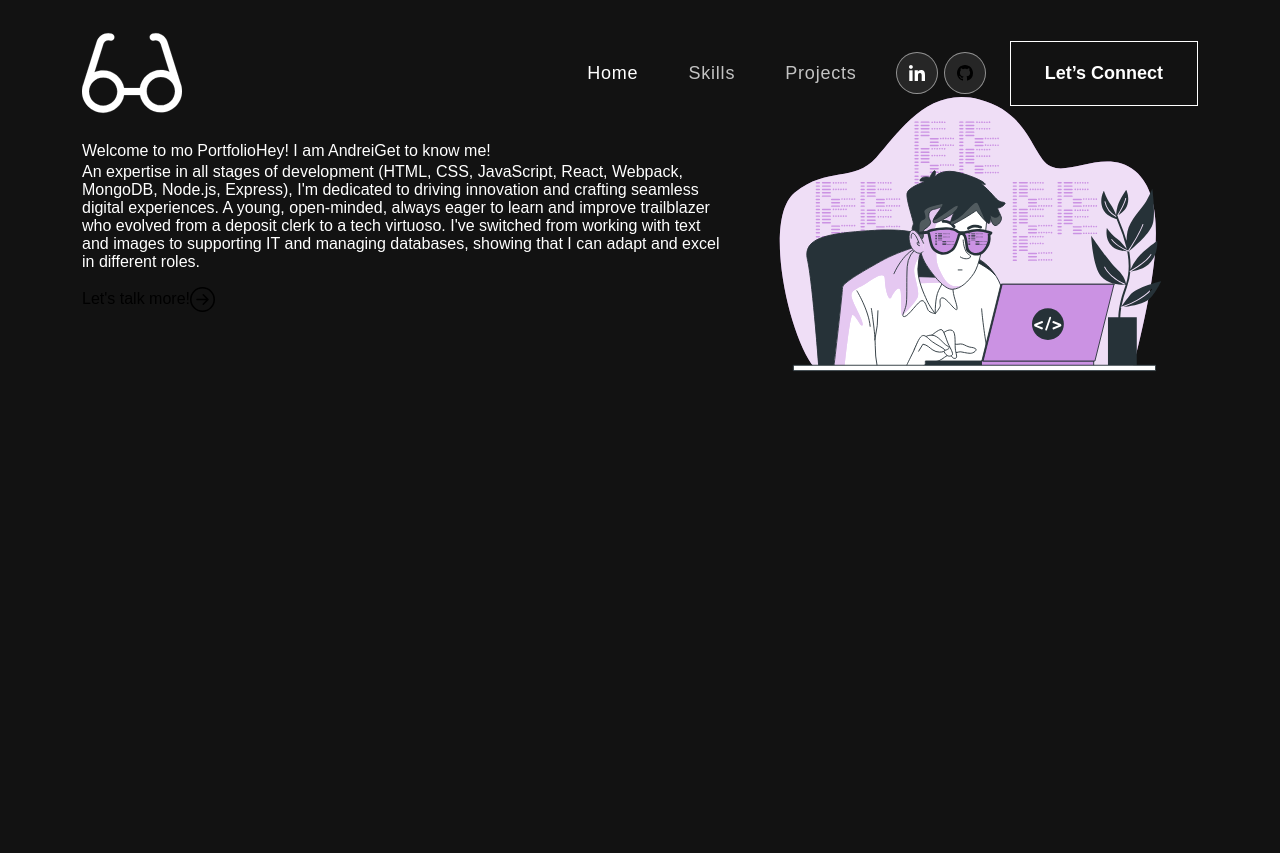
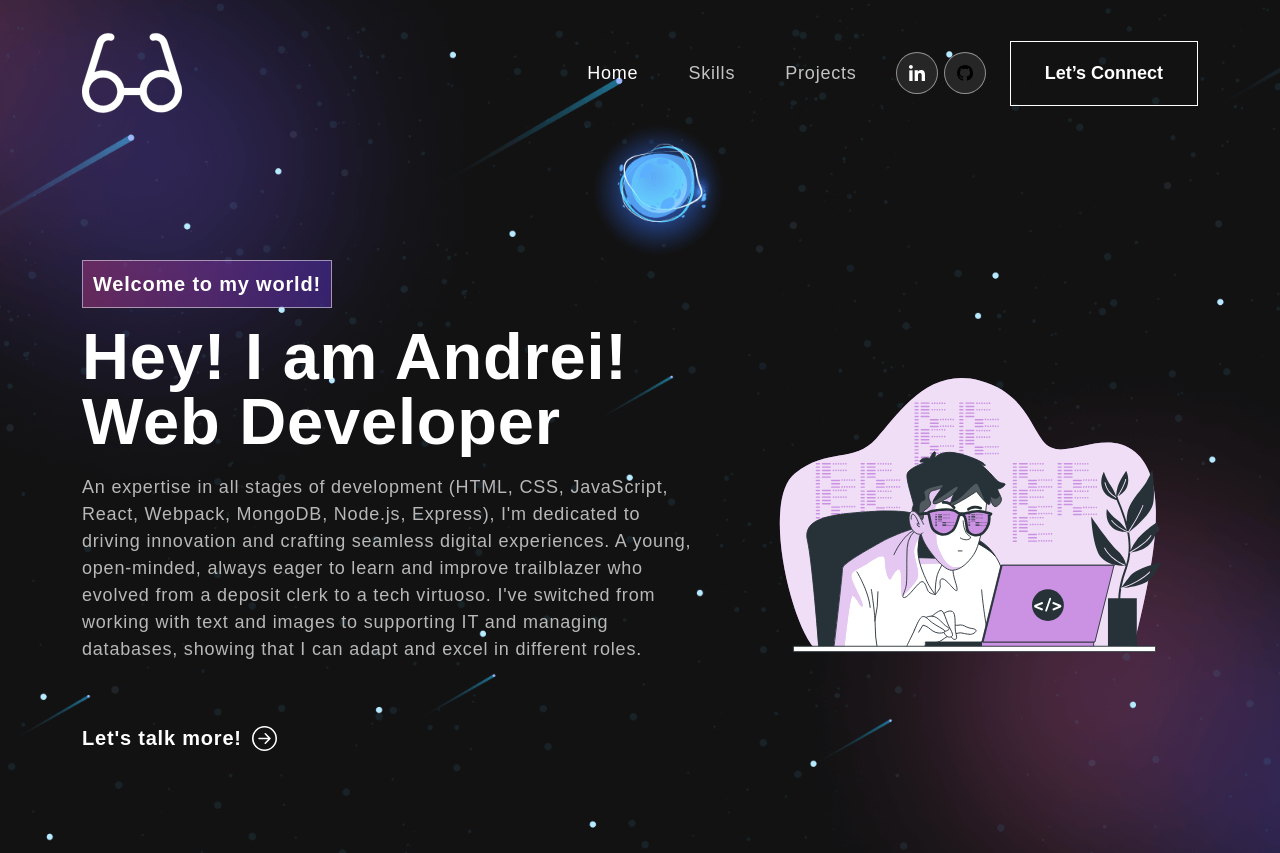
Before and after one commit to Negrea-Andrei/portfolio_new, a React (Create React App) app: page / in a window 1280 px wide. Before the commit the page ends 800 px from the top, so only its background shows below. Built offline with nearby package versions, Linux system fonts and the light colour scheme.

Commit message:
finished the hero section

```diff
--- a/src/App.css
+++ b/src/App.css
@@ -228,3 +228,58 @@ nav.navbar .navbar-toggler[aria-expanded="true"] .navbar-toggler-icon:before {
 nav.navbar .navbar-toggler[aria-expanded="true"] .navbar-toggler-icon {
 	border-color: transparent;
 }
+
+.hero {
+  margin-top: 0;
+  padding: 260px 0 100px 0;
+  background-image: url('./assets/img/banner-bg.png');
+  background-position: top center;
+  background-size: cover;
+  background-repeat: no-repeat;
+}
+.hero .tagline {
+  font-weight: 700;
+  letter-spacing: 0.8px;
+  padding: 8px 10px;
+  background: linear-gradient(90.21deg, rgba(170, 54, 124, 0.5) -5.91%, rgba(74, 47, 189, 0.5) 111.58%);
+  border: 1px solid rgba(255, 255, 255, 0.5);
+  font-size: 20px;
+  margin-bottom: 16px;
+  display: inline-block;
+}
+.hero h1 {
+  font-size: 65px;
+  font-weight: 700;
+  letter-spacing: 0.8px;
+  line-height: 1;
+  margin-bottom: 20px;
+  display: block;
+}
+.hero p {
+  color: #B8B8B8;
+  font-size: 18px;
+  letter-spacing: 0.8px;
+  line-height: 1.5em;
+  width: 96%;
+}
+.hero button {
+  color: #fff;
+  font-weight: 700;
+  font-size: 20px;
+  margin-top: 60px;
+  letter-spacing: 0.8px;
+  display: flex;
+  align-items: center;
+}
+.hero button svg {
+  font-size: 25px;
+  margin-left: 10px;
+  transition: 0.3s ease-in-out;
+  line-height: 1;
+}
+.hero button:hover svg {
+  margin-left: 25px;
+}
+.txt-rotate > .wrap {
+  border-right: 0.08em solid #666;
+}
--- a/src/components/HeroSection.jsx
+++ b/src/components/HeroSection.jsx
@@ -1,6 +1,6 @@
 import { Container, Row, Col } from "react-bootstrap";
-import {ArrowRightCircle} from "react-bootstrap-icons"
-import heroImg from "../assets/img/header-img.svg"
+import { ArrowRightCircle } from "react-bootstrap-icons";
+import heroImg from "../assets/img/header-img.svg";
 
 export default function HeroSection() {
   return (
@@ -8,11 +8,11 @@ export default function HeroSection() {
       <Container>
         <Row className="align-items-center">
           <Col xs={12} md={6} xl={7}>
-            <span className="tagline">Welcome to mo Portfolio</span>
-            <hi>
-              {`Hey! I am Andrei`}
-              <span className="wrap">Get to know me!</span>
-            </hi>
+            <span className="tagline">Welcome to my world!</span>
+            <h1>
+              Hey! I am Andrei!
+              <br /> Web Developer
+            </h1>
             <p>
               An expertise in all stages of development (HTML, CSS, JavaScript,
               React, Webpack, MongoDB, Node.js, Express), I'm dedicated to
@@ -22,9 +22,11 @@ export default function HeroSection() {
               from working with text and images to supporting IT and managing
               databases, showing that I can adapt and excel in different roles.
             </p>
-            <button onClick={() => console.log('test') }>Let's talk more!<ArrowRightCircle size={25}></ArrowRightCircle></button>
+            <button onClick={() => console.log("test")}>
+              Let's talk more!<ArrowRightCircle size={25}></ArrowRightCircle>
+            </button>
           </Col>
-          <Col xs={15} md={6} xl={5} >
+          <Col xs={15} md={6} xl={5}>
             <img src={heroImg} alt="Hero img"></img>
           </Col>
         </Row>
```
